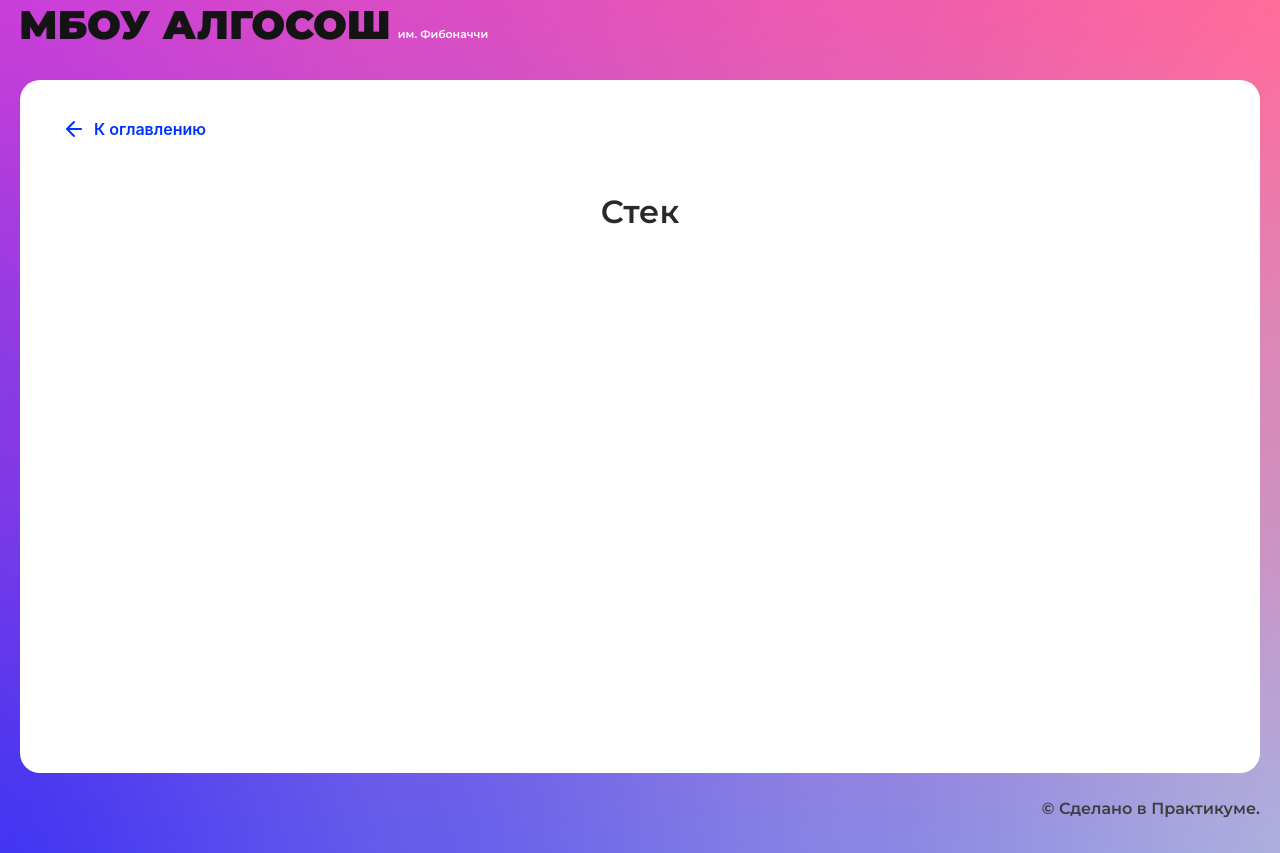
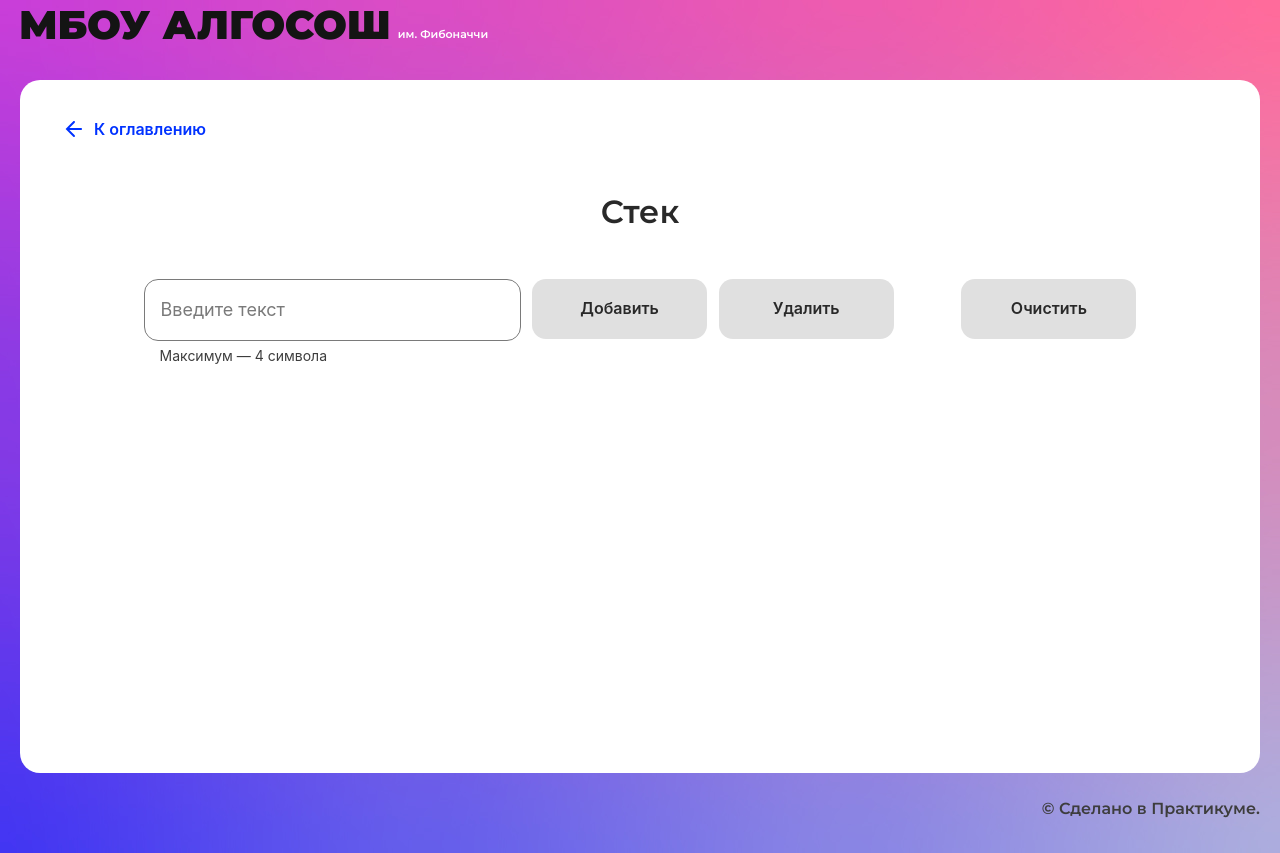
Before and after one commit to Artrudjob/Algososh, a React (Create React App) app: page /stack in a window 1280 px wide. Built offline with nearby package versions, Linux system fonts and the light colour scheme.

Commit message:
feat: add class Stack

```diff
--- a/src/components/app/app.tsx
+++ b/src/components/app/app.tsx
@@ -6,7 +6,7 @@ import { MainPage } from "../main-page/main-page";
 import { QueuePage } from "../queue-page/queue-page";
 import { StringComponent } from "../string/string";
 import { SortingPage } from "../sorting-page/sorting-page";
-import { StackPage } from "../stack-page/stack-page";
+import { Stack as StackPage } from "../stack-page/stack-page";
 
 import "./app.css";
 
--- a/src/components/stack-page/stack-page.tsx
+++ b/src/components/stack-page/stack-page.tsx
@@ -1,10 +1,170 @@
 import React from "react";
-import { SolutionLayout } from "../ui/solution-layout/solution-layout";
+import styles from "./stack.module.css";
+import {SolutionLayout} from "../ui/solution-layout/solution-layout";
+import {Input} from "../ui/input/input";
+import {Button} from "../ui/button/button";
+import {ElementStates} from "../../types/element-states";
+import {Circle} from "../ui/circle/circle";
+import {v4} from "uuid";
 
-export const StackPage: React.FC = () => {
+type TProps = {}
+type TState = {
+  value: string,
+  arrayString: string[],
+  elements: JSX.Element[],
+  visible: boolean,
+  disable: string,
+}
+
+export class Stack extends React.Component<TProps, TState> {
+  constructor(props: TProps) {
+    super(props);
+    this.state = ({
+      value: "",
+      arrayString: [],
+      visible: true,
+      elements: [],
+      disable: "",
+    })
+    this._timeout = this._timeout.bind(this);
+    this.handleChange = this.handleChange.bind(this);
+    this.arraySize = this.arraySize.bind(this);
+    this.push = this.push.bind(this);
+    this.pop = this.pop.bind(this);
+    this.removeArray = this.removeArray.bind(this);
+    this.resultChar = [];
+  }
+  resultChar: {
+    char: string,
+    state: ElementStates,
+    head: string,
+    index: string
+  }[] = [];
+
+  _timeout(ms: number) {
+    return new Promise(resolve => setTimeout(resolve, ms));
+  }
+
+  handleChange(event: React.ChangeEvent<HTMLInputElement>) {
+    this.setState({value: event.target.value})
+  }
+
+  arraySize(array: {
+    char: string,
+    state: ElementStates,
+    head: string,
+    index: string
+  }[]) {
+    return array.length;
+  }
+
+  async push(item: string) {
+    if (item.length === 0) {
+      return null;
+    } else {
+      this.setState({disable: "push"});
+      this.resultChar.push({char: item, state: ElementStates.Changing, head: "top", index: ""});
+
+      let circleElement = this.resultChar.map((item, index) => {
+        return (
+            <Circle index={index} head={item.head} letter={item.char} state={item.state} key={v4()} />
+        )
+      })
+      this.setState({elements: circleElement});
+
+      const arrSize = this.arraySize(this.resultChar);
+
+      await this._timeout(500);
+      this.setState({disable: ""});
+      this.resultChar[arrSize-1].state = ElementStates.Default;
+
+      circleElement = this.resultChar.map((item, index) => {
+        return (
+            <Circle index={index} head={item.head} letter={item.char} state={item.state} key={v4()} />
+        )
+      })
+      this.setState({elements: circleElement});
+
+      for (let i = 0; i < arrSize; i++) {
+        if (i < arrSize) {
+          this.resultChar[arrSize-1].head = "";
+        }
+      }
+    }
+  }
+
+  async pop() {
+    const arrSize = this.arraySize(this.resultChar);
+    if (arrSize === 1) {
+      this.setState({disable: "pop"});
+      this.resultChar.length = 0;
+      this.setState({elements: []});
+      this.setState({value: ""});
+    } else {
+      this.setState({disable: "pop"});
+      this.resultChar[arrSize-1].state = ElementStates.Changing;
+      this.resultChar[arrSize-1].head = "top";
+      let circleElement = this.resultChar.map((item, index) => {
+        return (
+            <Circle index={index} head={item.head} letter={item.char} state={item.state} key={v4()} />
+        )
+      })
+      this.setState({elements: circleElement});
+
+      await this._timeout(500);
+
+      this.setState({disable: ""});
+
+      this.resultChar.pop();
+      this.resultChar[arrSize-2].head = "top";
+      circleElement = this.resultChar.map((item, index) => {
+        return (
+            <Circle index={index} head={item.head} letter={item.char} state={item.state} key={v4()} />
+        )
+      })
+      this.setState({elements: circleElement});
+    }
+  }
+
+  removeArray() {
+    this.resultChar.length = 0;
+    this.setState({elements: []});
+    this.setState({value: ""});
+  }
+
+  render() {
+    return (
+        <SolutionLayout title="Стек">
+          <div className={styles.stack}>
+            <div className={styles.stack__flexBox}>
+              <div className={styles.stack__inputBox}>
+                <Input placeholder={"Введите текст"} value={this.state.value} maxLength={4} isLimitText={true}
+                       onChange={this.handleChange} />
+              </div>
+              <Button type={"button"} text={"Добавить"} linkedList={"small"}
+                      disabled={(this.state.value.length === 0) || (this.state.disable === "push")}
+                      onClick={() => this.push(this.state.value)}/>
+              <Button type={"button"} text={"Удалить"} linkedList={"small"}
+                      disabled={(this.arraySize(this.resultChar) === 0) || (this.state.disable === "pop")}
+                      onClick={() => this.pop()} />
+            </div>
+            <Button type={"button"} text={"Очистить"} linkedList={"small"}
+                    disabled={(this.arraySize(this.resultChar) === 0)}
+                    onClick={() => this.removeArray()} />
+          </div>
+          <div className={styles.stack__itemsBox}>
+            {this.state.elements}
+          </div>
+
+        </SolutionLayout>
+    );
+  }
+}
+
+/*export const StackPage: React.FC = () => {
   return (
     <SolutionLayout title="Стек">
 
     </SolutionLayout>
   );
-};
+};*/
--- /dev/null
+++ b/src/components/stack-page/stack.module.css
@@ -0,0 +1,26 @@
+.stack {
+    width: 85%;
+    margin: 0 auto;
+    display: flex;
+    justify-content: space-between;
+}
+
+.stack__flexBox {
+    width: 750px;
+    display: flex;
+    justify-content: space-between;
+    align-self: center;
+}
+
+.stack__inputBox {
+    width: 377px;
+}
+
+.stack__itemsBox {
+    width: 100%;
+    margin-top: 48px;
+    display: flex;
+    flex-wrap: wrap;
+    justify-content: center;
+    gap: 66px 16px;
+}
```
